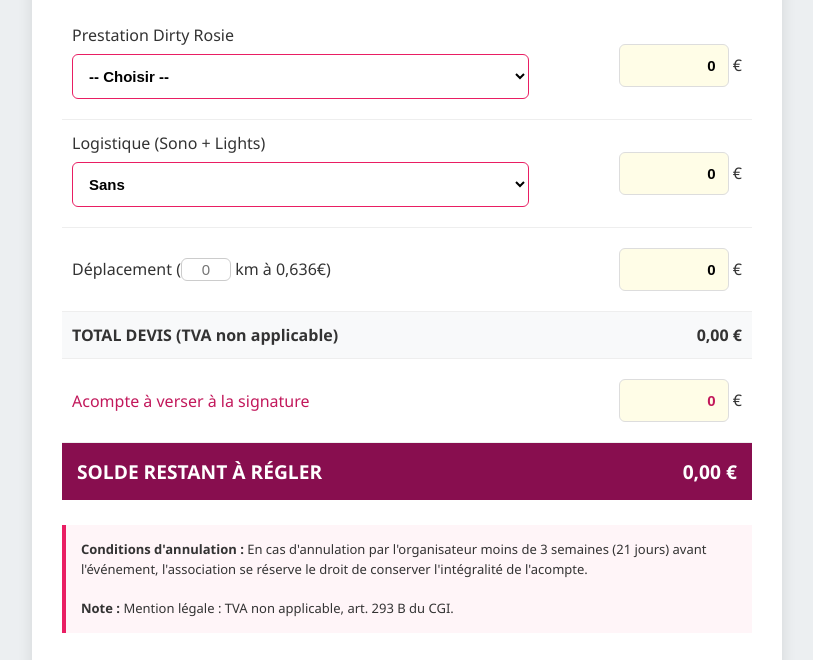
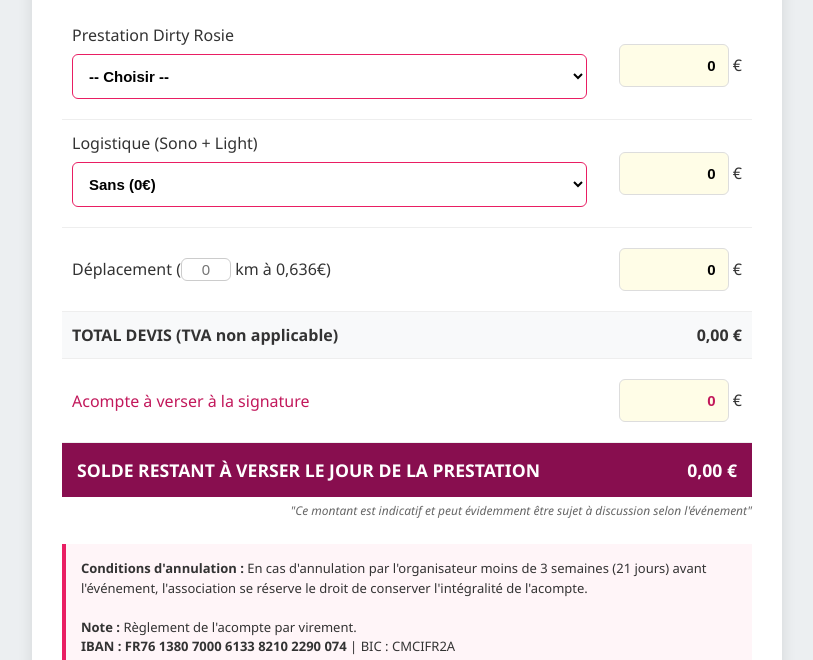
Before and after one commit to pambajam/DEVIS-DR, a plain HTML site: page index.html in a window 1280 px wide. Shown: the part 610-1270 px from the top of the page, without its empty margins (233-1046 px from the left). Drawn offline with Linux system fonts and the light colour scheme.

Commit message:
Update index.html

```diff
--- a/index.html
+++ b/index.html
@@ -18,8 +18,9 @@
         td { padding: 12px 10px; border-bottom: 1px solid #eee; }
         .input-montant { width: 110px; text-align: right; font-weight: bold; background: #fffde7 !important; border: 1px solid #ddd; }
         .total-row { background: #f8f9fa; font-weight: bold; }
-        .solde-box { background: #880e4f; color: white; font-size: 1.2em; font-weight: bold; }
+        .solde-box { background: #880e4f; color: white; font-size: 1.1em; font-weight: bold; }
         .solde-box td { border-bottom: none; padding: 15px; }
+        .mention-indicative { font-size: 12px; font-style: italic; color: #666; text-align: right; margin-top: 5px; }
         .info-complementaire { margin-top: 25px; padding: 15px; border-left: 4px solid #e91e63; background: #fff5f8; font-size: 13px; line-height: 1.5; }
         .signature-zone { text-align: right; margin-top: 30px; }
         .signature-img { max-width: 150px; height: auto; margin-top: 5px; }
@@ -73,19 +74,19 @@
                 <span id="type-presta-display"></span>
                 <select id="type-presta">
                     <option value="0">-- Choisir --</option>
-                    <option value="500">Bar</option>
-                    <option value="1200">Fest / Privée</option>
+                    <option value="500">Bar (500€)</option>
+                    <option value="1200">Fest (1200€)</option>
                 </select>
             </td>
             <td style="text-align: right;"><input type="text" id="prestation" class="input-montant" value="0"> €</td>
         </tr>
         <tr>
             <td>
-                Logistique (Sono + Lights)
+                Logistique (Sono + Light)
                 <span id="type-log-display"></span>
                 <select id="type-log">
-                    <option value="0">Sans</option>
-                    <option value="200">Avec</option>
+                    <option value="0">Sans (0€)</option>
+                    <option value="200">Avec (200€)</option>
                 </select>
             </td>
             <td style="text-align: right;"><input type="text" id="logistique" class="input-montant" value="0"> €</td>
@@ -105,14 +106,20 @@
             <td style="text-align: right;"><input type="text" id="acompte" class="input-montant" value="0" style="color: #c2185b;"> €</td>
         </tr>
         <tr class="solde-box">
-            <td>SOLDE RESTANT À RÉGLER</td>
+            <td>SOLDE RESTANT À VERSER LE JOUR DE LA PRESTATION</td>
             <td style="text-align: right;"><span id="solde-final">0,00</span> €</td>
         </tr>
     </table>
 
+    <div class="mention-indicative">
+        "Ce montant est indicatif et peut évidemment être sujet à discussion selon l'événement"
+    </div>
+
     <div class="info-complementaire">
         <strong>Conditions d'annulation :</strong> En cas d'annulation par l'organisateur moins de 3 semaines (21 jours) avant l'événement, l'association se réserve le droit de conserver l'intégralité de l'acompte.<br><br>
-        <strong>Note :</strong> Mention légale : TVA non applicable, art. 293 B du CGI.
+        <strong>Note :</strong> Règlement de l'acompte par virement. <br>
+        <strong>IBAN : FR76 1380 7000 6133 8210 2290 074</strong> | BIC : CMCIFR2A<br>
+        Mention légale : TVA non applicable, art. 293 B du CGI.
     </div>
 
     <div class="signature-zone">
@@ -122,13 +129,13 @@
 
     <div class="footer">
         Association Power Load - RNA : W442027140 - 1045 Les Bourelaines 44521 Oudon<br>
-        Contact : 06 81 06 51 12 - <strong>IBAN : FR76 1380 7000 6133 8210 2290 074</strong>
+        Contact : 06 81 06 51 12
     </div>
 </div>
 
 <div class="btn-group">
-    <button id="btn-pdf" class="btn" disabled title="Remplir Email et Tel pour activer">1. GÉNÉRER PDF</button>
-    <button id="btn-mail" class="btn" disabled title="Remplir Email et Tel pour activer">2. PRÉPARER L'EMAIL</button>
+    <button id="btn-pdf" class="btn" disabled>1. GÉNÉRER PDF</button>
+    <button id="btn-mail" class="btn" disabled>2. PRÉPARER L'EMAIL</button>
 </div>
 
 <script>
@@ -148,7 +155,6 @@
         const soldeSpan = document.getElementById('solde-final');
         const buttons = [document.getElementById('btn-pdf'), document.getElementById('btn-mail')];
 
-        // Activation uniquement si mail et tel sont présents
         if (mail === "" || tel === "") {
             totalSpan.innerText = "0,00";
             soldeSpan.innerText = "0,00";
```
